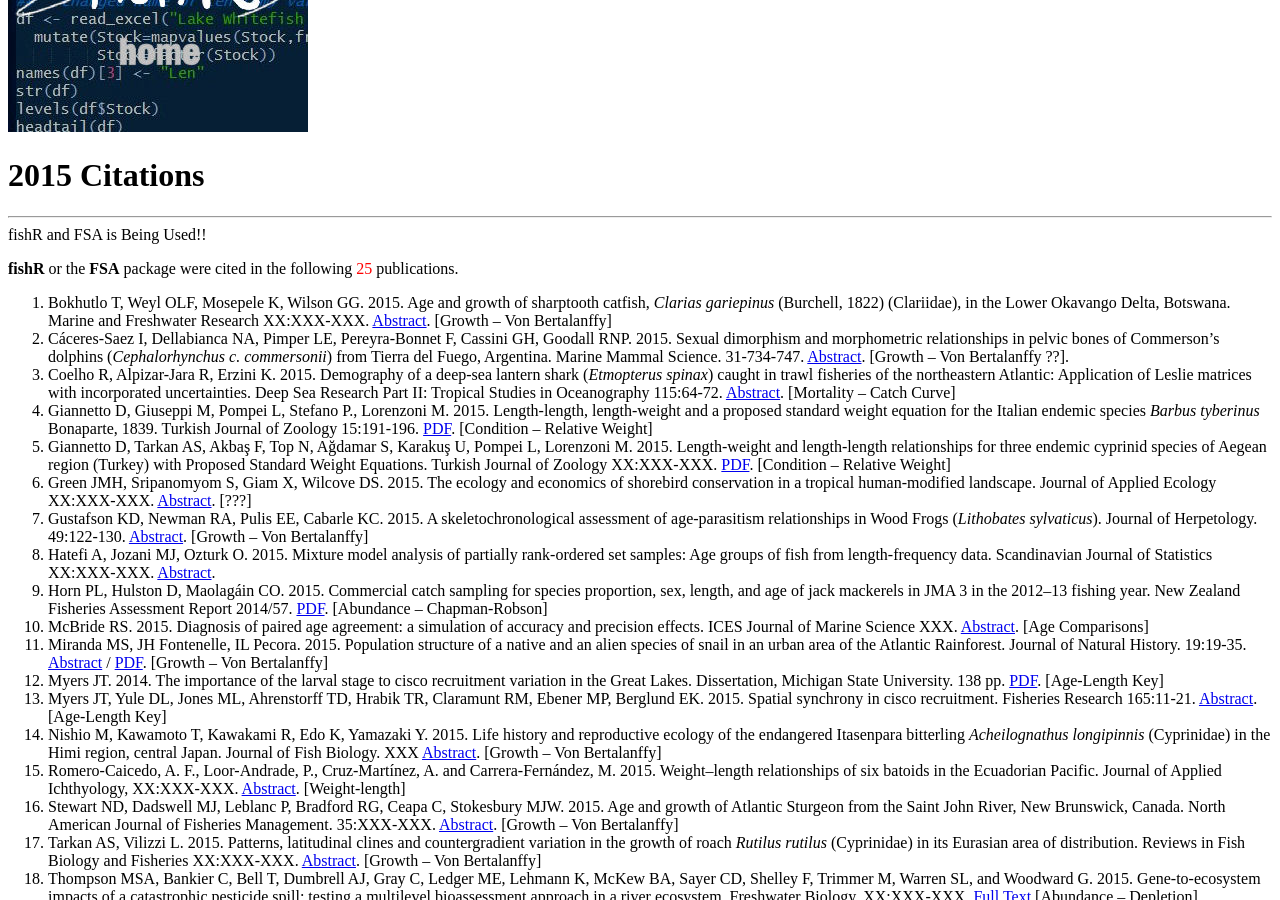
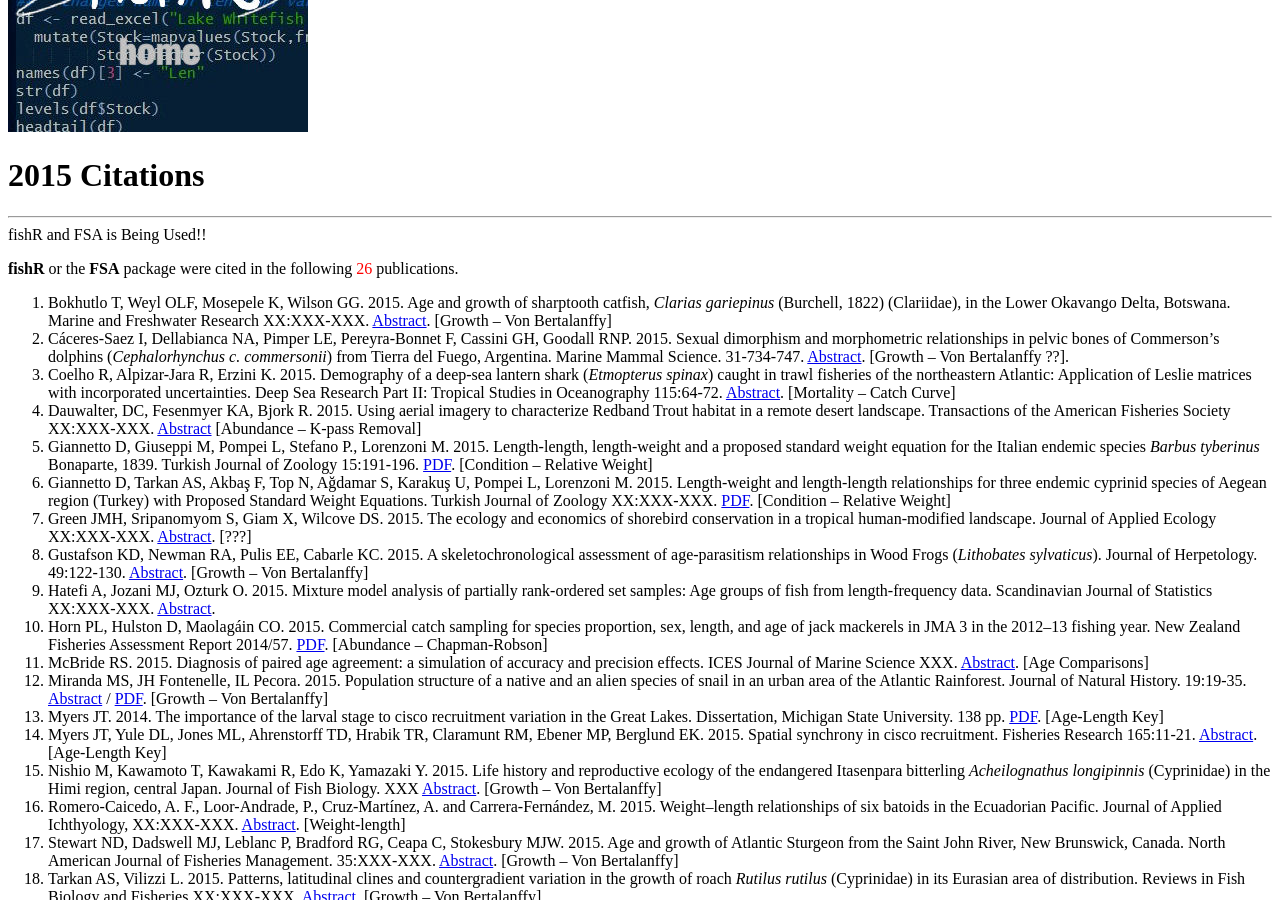
Before and after one commit to droglenc/fishR, a Jekyll site: the page built from exposure/exposure-citations15.md, in a window 1280 px wide and 900 px high, scrolled down 385 px. Built offline with Jekyll 4.4.1, drawn with Linux system fonts in a browser that asks for light colours.

Commit message:
Added a 2015 citation

```diff
--- a/exposure/exposure-citations15.md
+++ b/exposure/exposure-citations15.md
@@ -5,11 +5,12 @@ subtitle: fishR and FSA is Being Used!!
 css: "/css/exposure-citation.css"
 ---
 
-**fishR** or the **FSA** package were cited in the following <span id="contact-div">25</span> publications.
+**fishR** or the **FSA** package were cited in the following <span id="contact-div">26</span> publications.
 
 1. Bokhutlo T, Weyl OLF, Mosepele K, Wilson GG.  2015.  Age and growth of sharptooth catfish, *Clarias gariepinus* (Burchell, 1822) (Clariidae), in the Lower Okavango Delta, Botswana.  Marine and Freshwater Research XX:XXX-XXX.  [Abstract](http://www.publish.csiro.au/paper/MF13322.htm).  [Growth -- Von Bertalanffy]
 1. Cáceres‐Saez I, Dellabianca NA, Pimper LE, Pereyra‐Bonnet F, Cassini GH, Goodall RNP.  2015.  Sexual dimorphism and morphometric relationships in pelvic bones of Commerson's dolphins (*Cephalorhynchus c. commersonii*) from Tierra del Fuego, Argentina.  Marine Mammal Science.  31-734-747.  [Abstract](http://onlinelibrary.wiley.com/enhanced/doi/10.1111/mms.12172/). [Growth -- Von Bertalanffy ??].
 1. Coelho R, Alpizar-Jara R, Erzini K.  2015.  Demography of a deep-sea lantern shark (*Etmopterus spinax*) caught in trawl fisheries of the northeastern Atlantic: Application of Leslie matrices with incorporated uncertainties.  Deep Sea Research Part II: Tropical Studies in Oceanography 115:64-72.  [Abstract](http://www.sciencedirect.com/science/article/pii/S0967064514000265).  [Mortality -- Catch Curve]
+1. Dauwalter, DC, Fesenmyer KA, Bjork R.  2015.  Using aerial imagery to characterize Redband Trout habitat in a remote desert landscape.  Transactions of the American Fisheries Society XX:XXX-XXX.  [Abstract](http://www.tandfonline.com/doi/abs/10.1080/00028487.2015.1088471)  [Abundance -- K-pass Removal]
 1. Giannetto D, Giuseppi M, Pompei L, Stefano P., Lorenzoni M.  2015.  Length-length, length-weight and a proposed standard weight equation for the Italian endemic species *Barbus tyberinus* Bonaparte, 1839.  Turkish Journal of Zoology 15:191-196.  [PDF](http://www.trjfas.org/pdf/issue_15_01/0122.pdf).  [Condition -- Relative Weight]
 1. Giannetto D, Tarkan AS, Akbaş F, Top N, Ağdamar S, Karakuş U, Pompei L, Lorenzoni M.  2015.  Length-weight and length-length relationships for three endemic cyprinid species of Aegean region (Turkey) with Proposed Standard Weight Equations.  Turkish Journal of Zoology XX:XXX-XXX.  [PDF](http://online.journals.tubitak.gov.tr/openInPressDocument.htm?fileID=567642&amp;no=107912&amp;fileType=Report%20Document).  [Condition -- Relative Weight]
 1. Green JMH, Sripanomyom S, Giam X, Wilcove DS.  2015.  <span class="mainTitle">The ecology and economics of shorebird conservation in a tropical human-modified landscape.  Journal of Applied Ecology XX:XXX-XXX.  [Abstract](http://onlinelibrary.wiley.com/doi/10.1111/1365-2664.12508/abstract).  [???]</span>
```
Also changed, not shown: 1 other file.
